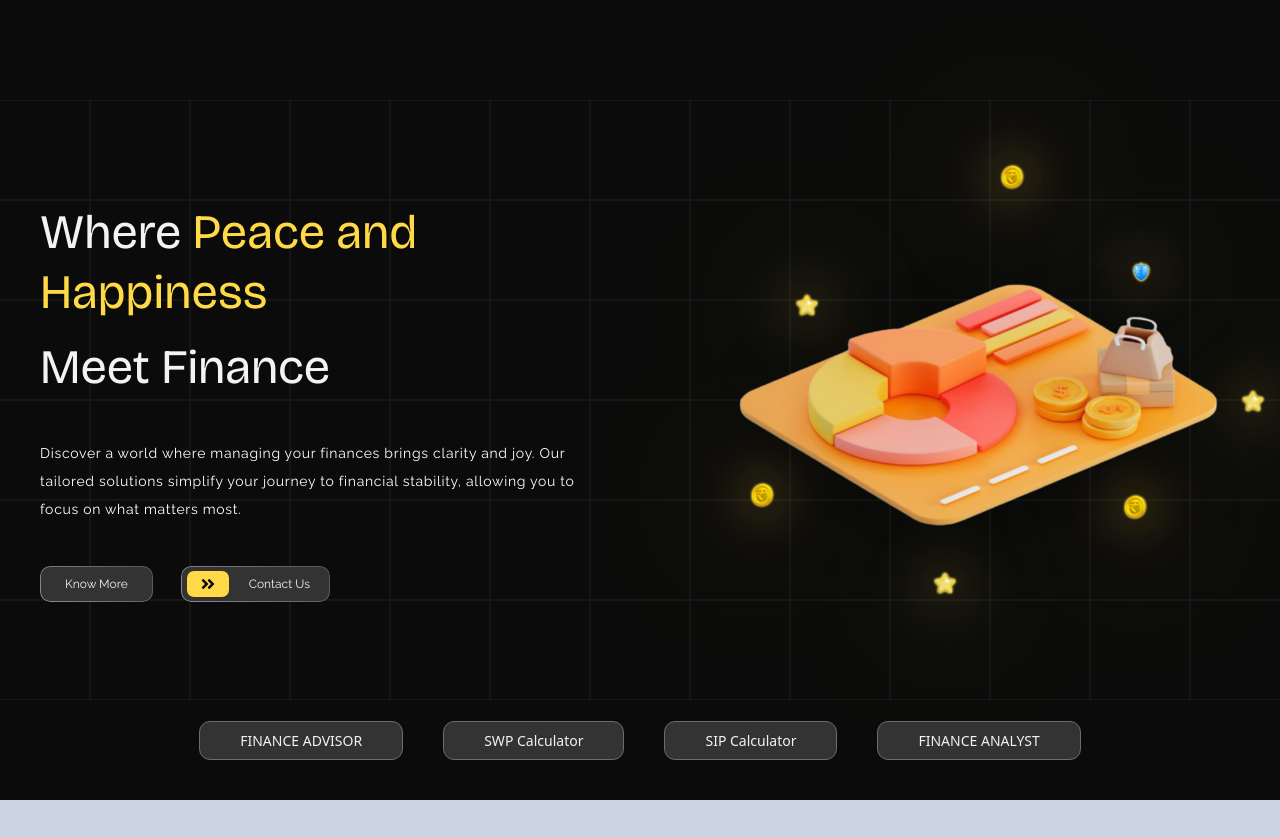
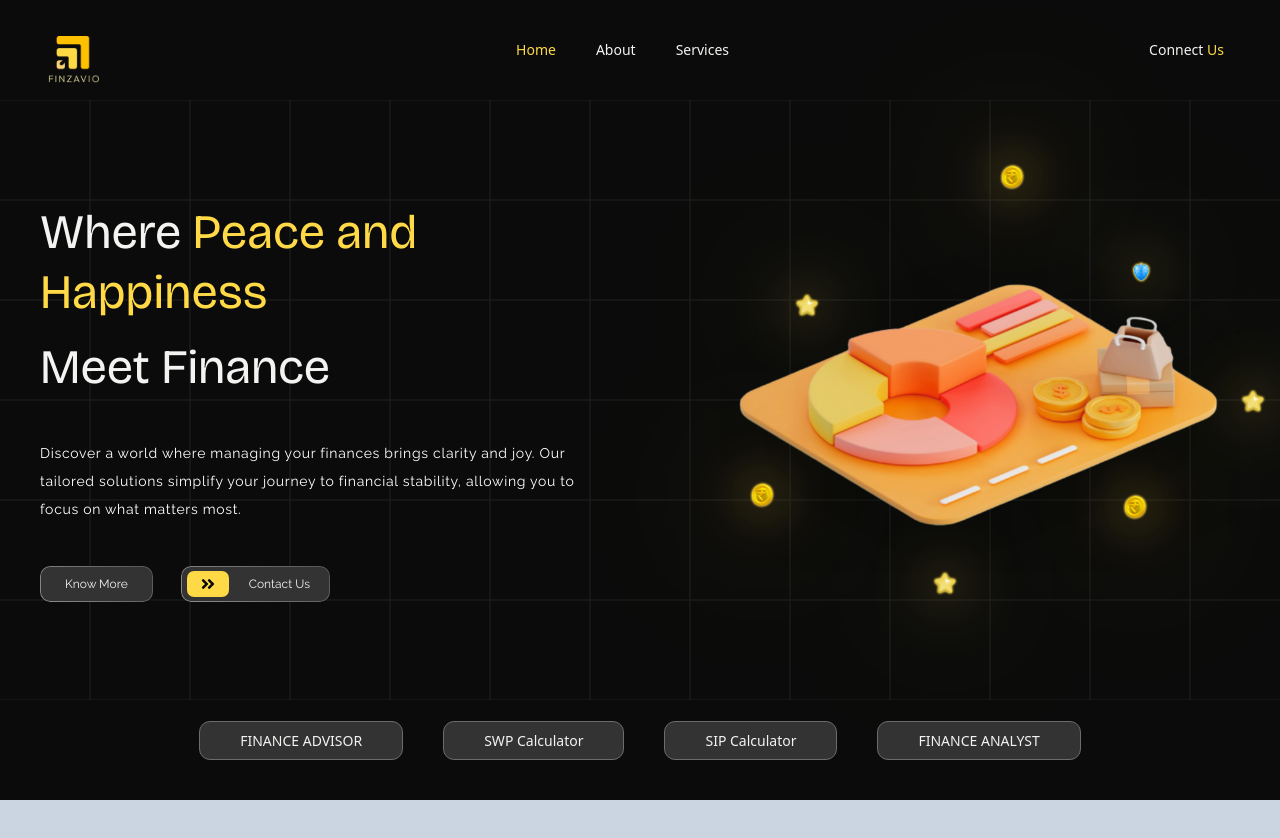
Before and after one commit to ameen0007/Finzavio, a Next.js app: page / in a window 1280 px wide. Shown: the top 838 px of the page. Built offline with nearby package versions, Linux system fonts and the light colour scheme.

Commit message:
check the am

```diff
--- a/src/app/components/Header/header.css
+++ b/src/app/components/Header/header.css
@@ -51,16 +51,16 @@
       transform: translateY(0);
     }
   }
-  .glow2 {
-    opacity: 0; /* Initially hidden */
+  /* .glow2 {
+    opacity: 0;
     animation: topToBottom 1s ease-in-out forwards;
-  }
+  } */
   /* .top-to-bottom.delay-0 {
     animation-delay: 0.7s;
   } */
-  .top-to-bottom .delay-10 {
+  /* .top-to-bottom .delay-10 {
     animation-delay: 2s;
-  }
+  } */
 
   @keyframes fadeIn {
     0% {
```
